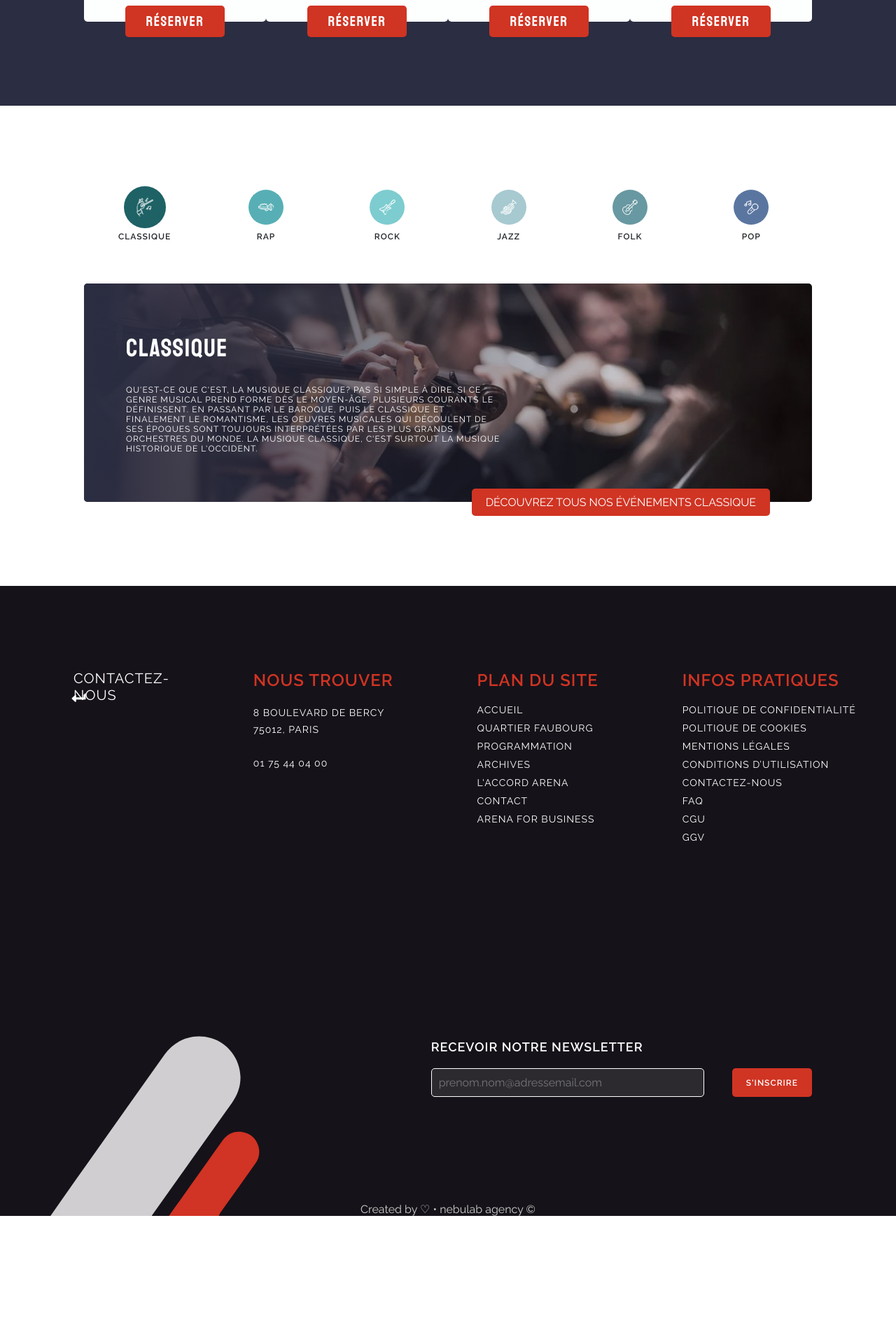
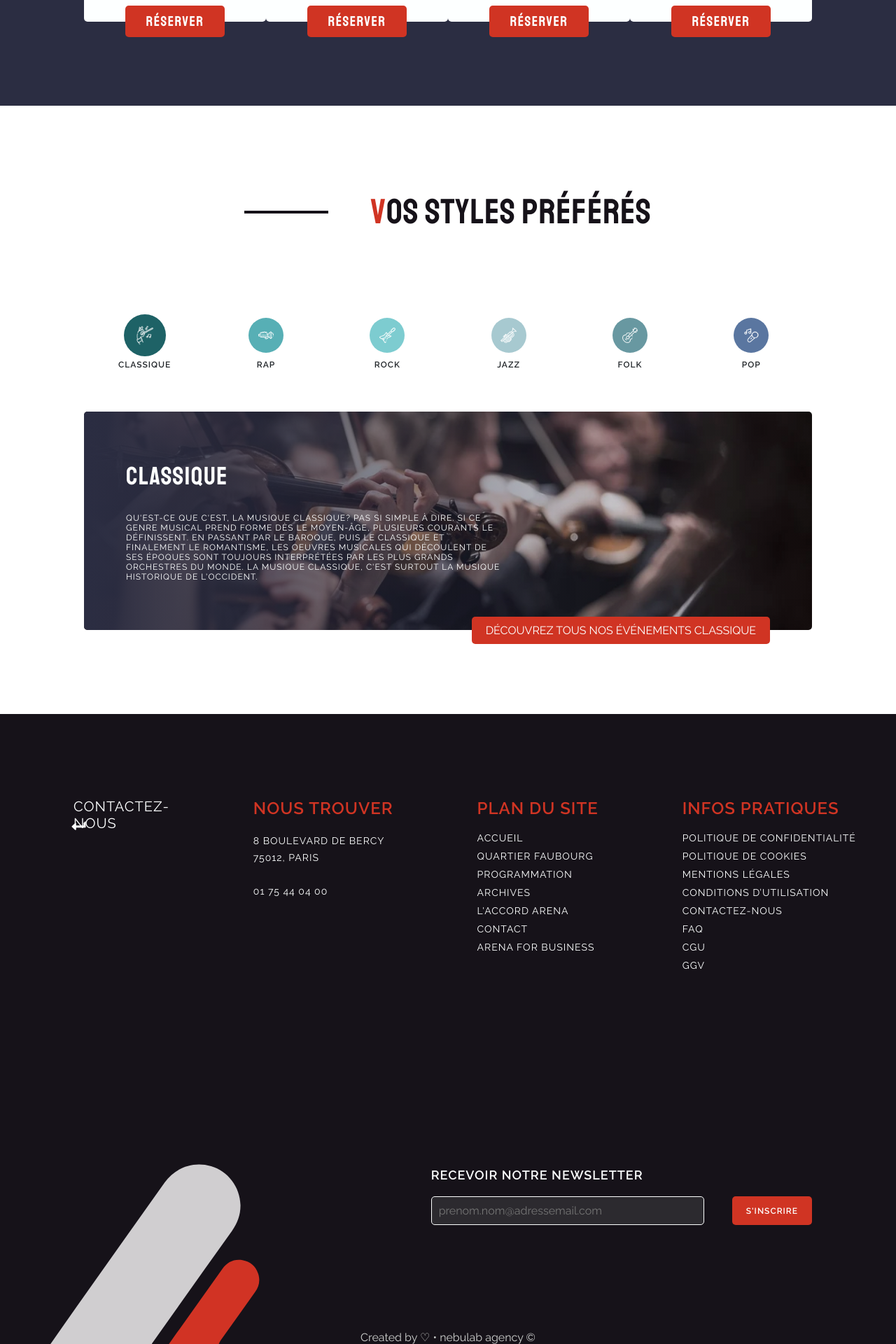
Before and after one commit to tmiia/Accor-Arena-TeamWork, a Jekyll site: the page built from _pages/index.html, in a window 1280 px wide. Shown: the part 2912-4832 px from the top of the page at 70% size. Built offline with Jekyll 4.4.1, drawn with Linux system fonts in a browser that asks for light colours; before the commit the page ends 4649 px from its top, so only the background shows below that.

Commit message:
Ajout du titre aux catégories

```diff
--- a/_includes/sections/categories.html
+++ b/_includes/sections/categories.html
@@ -1,4 +1,6 @@
 <div class="categories">
+
+    {% include components/titre.html %}
 
     {% include components/tabs.html %}
 
--- a/_pages/index.html
+++ b/_pages/index.html
@@ -12,4 +12,4 @@ header_title_2 : programation
 
 {% include sections/programmation.html  letter_colored="P" titre="rogrammation" %}
 
-{% include sections/categories.html %}
+{% include sections/categories.html letter_colored="V" titre="os styles préférés" %}
--- a/_sass/components/categories.scss
+++ b/_sass/components/categories.scss
@@ -1,5 +1,14 @@
 .categories {
     margin: 120px;
+
+    h3::before {
+        content: "";
+        height: 4px;
+        background-color: $noir;
+        width: 120px;
+        margin-right: 60px;
+        display: inline;
+    }
     .cats-tabs {
         display:flex;
         align-items: center;
```
